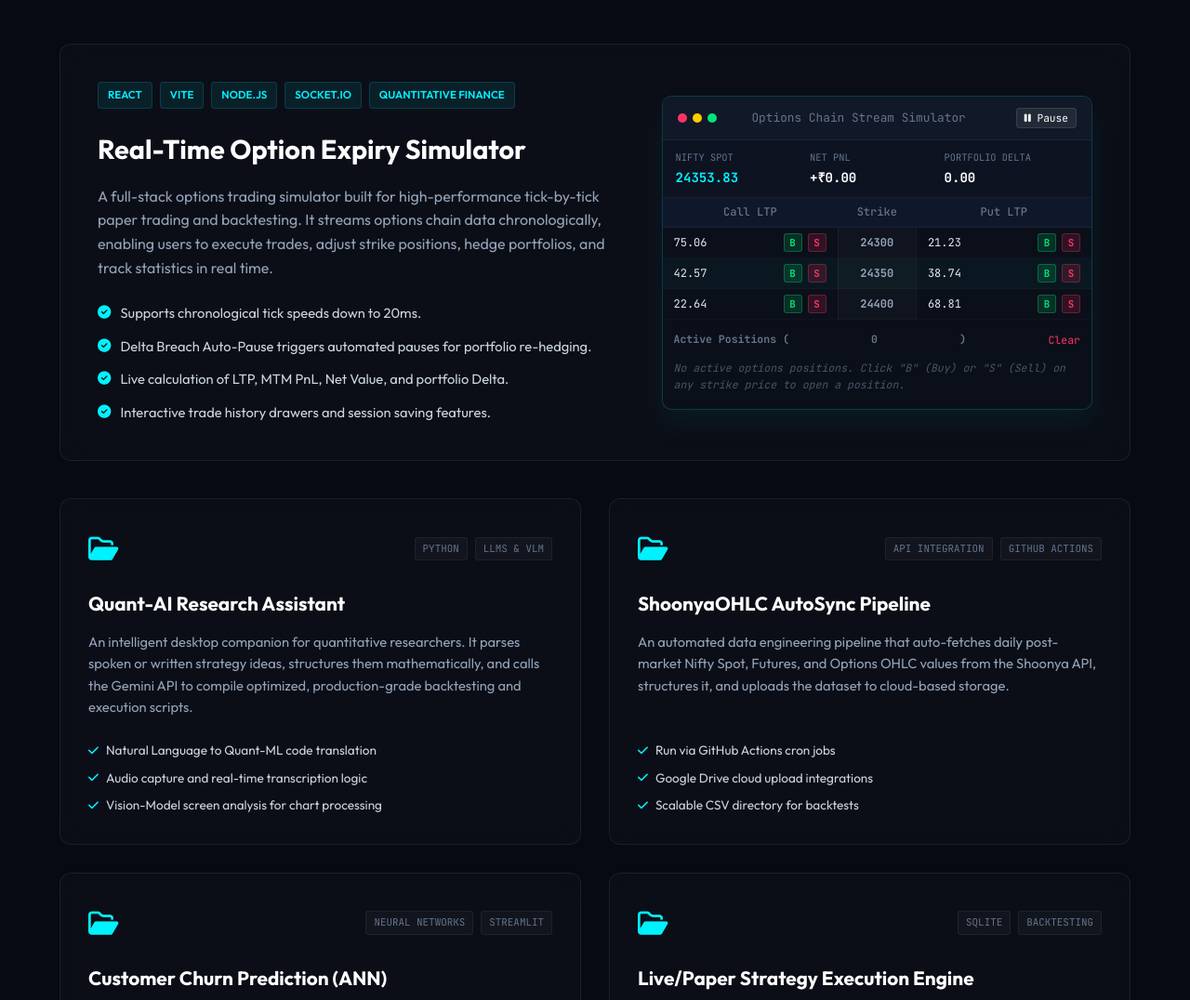
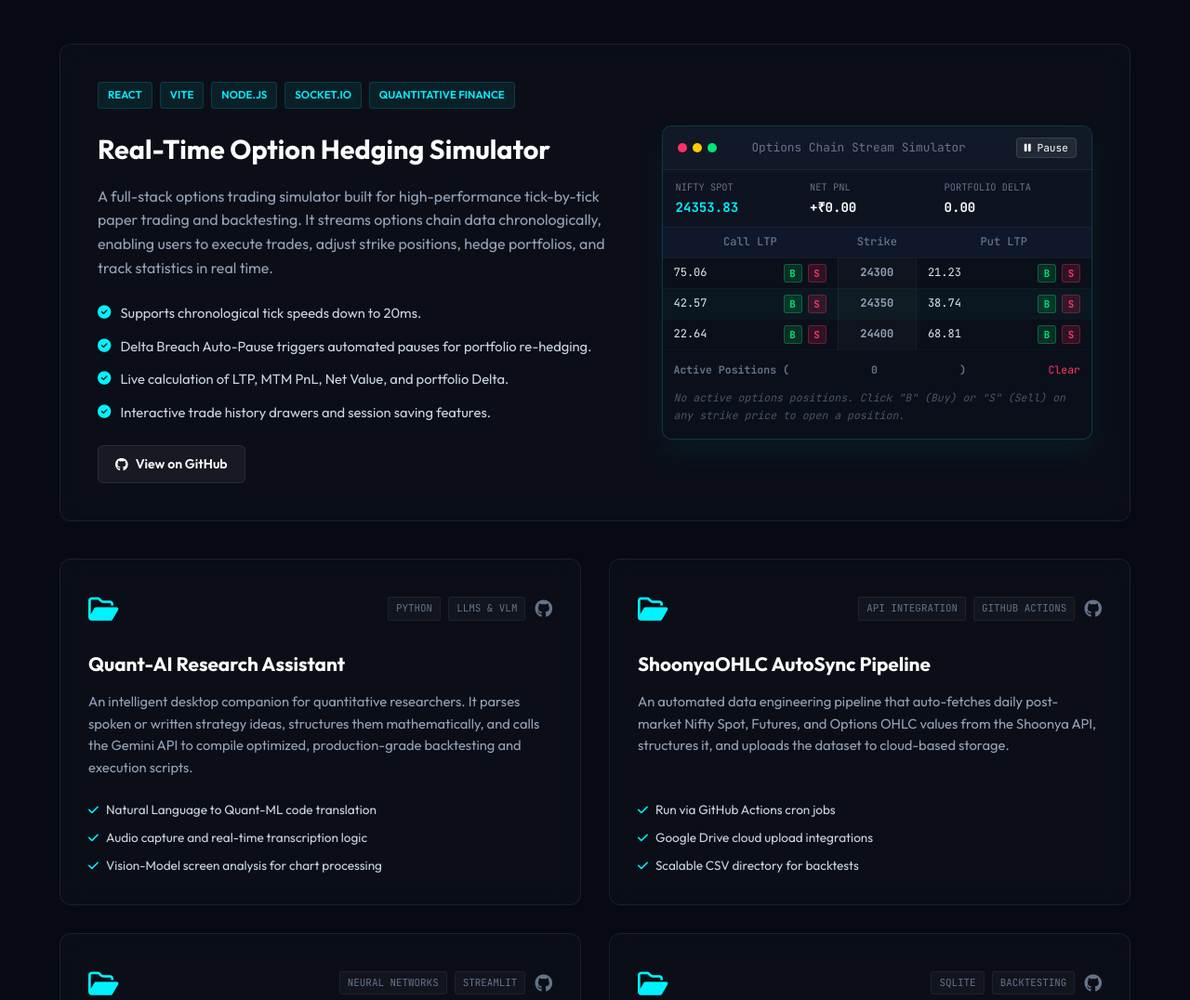
Before and after one commit to AarishKhan014/Portfolio-Website, a plain HTML site: page index.html in a window 1280 px wide. Shown: the part 2760-3836 px from the top of the page at 93% size. Drawn offline with Linux system fonts and the light colour scheme.

Commit message:
Hedging Repo Git Link Updated

```diff
--- a/index.html
+++ b/index.html
@@ -211,7 +211,7 @@
                 <div class="section-divider"></div>
             </div>
 
-            <!-- Big Project 1: Expiry Simulator with Live Browser Demo -->
+            <!-- Big Project 1: Hedging Simulator with Live Browser Demo -->
             <div class="project-showcase card">
                 <div class="showcase-content">
                     <div class="project-tags">
@@ -221,7 +221,7 @@
                         <span class="tag">Socket.IO</span>
                         <span class="tag">Quantitative Finance</span>
                     </div>
-                    <h3>Real-Time Option Expiry Simulator</h3>
+                    <h3>Real-Time Option Hedging Simulator</h3>
                     <p>
                         A full-stack options trading simulator built for high-performance tick-by-tick paper trading and backtesting. It streams options chain data chronologically, enabling users to execute trades, adjust strike positions, hedge portfolios, and track statistics in real time.
                     </p>
@@ -231,6 +231,9 @@
                         <li><i class="fa-solid fa-circle-check"></i> Live calculation of LTP, MTM PnL, Net Value, and portfolio Delta.</li>
                         <li><i class="fa-solid fa-circle-check"></i> Interactive trade history drawers and session saving features.</li>
                     </ul>
+                    <div class="project-actions" style="margin-top: 24px;">
+                        <a href="https://github.com/AarishKhan014/Hedging-Simulator" target="_blank" class="btn btn-secondary btn-sm"><i class="fa-brands fa-github"></i> View on GitHub</a>
+                    </div>
                 </div>
 
                 <!-- Interactive Options Simulator Widget -->
@@ -338,13 +341,13 @@
             <!-- Other Projects Grid -->
             <div class="projects-grid">
                 <!-- Project 2 -->
-                <!-- Project 2 -->
                 <div class="project-card card">
                     <div class="project-header">
                         <div class="project-folder"><i class="fa-regular fa-folder-open"></i></div>
                         <div class="project-links">
                             <span class="project-tech-badge">Python</span>
                             <span class="project-tech-badge">LLMs & VLM</span>
+                            <a href="https://github.com/aarishk140400/Interview-Assistant" target="_blank" class="github-icon-link" aria-label="GitHub Repository"><i class="fa-brands fa-github"></i></a>
                         </div>
                     </div>
                     <h3>Quant-AI Research Assistant</h3>
@@ -365,6 +368,7 @@
                         <div class="project-links">
                             <span class="project-tech-badge">API Integration</span>
                             <span class="project-tech-badge">GitHub Actions</span>
+                            <a href="https://github.com/aarishk140400/ShoonyaOHLC" target="_blank" class="github-icon-link" aria-label="GitHub Repository"><i class="fa-brands fa-github"></i></a>
                         </div>
                     </div>
                     <h3>ShoonyaOHLC AutoSync Pipeline</h3>
@@ -385,6 +389,7 @@
                         <div class="project-links">
                             <span class="project-tech-badge">Neural Networks</span>
                             <span class="project-tech-badge">Streamlit</span>
+                            <a href="https://github.com/aarishk140400/Bank-Customer-Churn-Prediction" target="_blank" class="github-icon-link" aria-label="GitHub Repository"><i class="fa-brands fa-github"></i></a>
                         </div>
                     </div>
                     <h3>Customer Churn Prediction (ANN)</h3>
@@ -405,6 +410,7 @@
                         <div class="project-links">
                             <span class="project-tech-badge">SQLite</span>
                             <span class="project-tech-badge">Backtesting</span>
+                            <a href="https://github.com/aarishk140400/Execution" target="_blank" class="github-icon-link" aria-label="GitHub Repository"><i class="fa-brands fa-github"></i></a>
                         </div>
                     </div>
                     <h3>Live/Paper Strategy Execution Engine</h3>
--- a/script.js
+++ b/script.js
@@ -164,7 +164,7 @@
 });
 
 /* ==========================================================================
-   OPTION EXPIRY SIMULATOR WIDGET (PROJECTS SECTION)
+   OPTION HEDGING SIMULATOR WIDGET (PROJECTS SECTION)
    ========================================================================== */
 // State Variables
 let spotPrice = 24352.40;
--- a/style.css
+++ b/style.css
@@ -804,7 +804,7 @@
     font-size: 0.9rem;
 }
 
-/* Option Expiry Simulator Widget CSS */
+/* Option Hedging Simulator Widget CSS */
 .option-sim-window {
     border-color: rgba(0, 242, 254, 0.2);
     box-shadow: 0 15px 30px rgba(0, 242, 254, 0.06);
@@ -1058,6 +1058,7 @@
 
 .project-links {
     display: flex;
+    align-items: center;
     gap: 8px;
 }
 
@@ -1070,6 +1071,21 @@
     padding: 3px 8px;
     border-radius: 3px;
     text-transform: uppercase;
+}
+
+.github-icon-link {
+    font-size: 1.2rem;
+    color: #64748b;
+    display: inline-flex;
+    align-items: center;
+    justify-content: center;
+    transition: var(--transition-fast);
+    margin-left: 2px;
+}
+
+.github-icon-link:hover {
+    color: var(--accent-cyan);
+    transform: translateY(-1.5px);
 }
 
 .project-card h3 {
```
Also changed, not shown: 1 other file.
